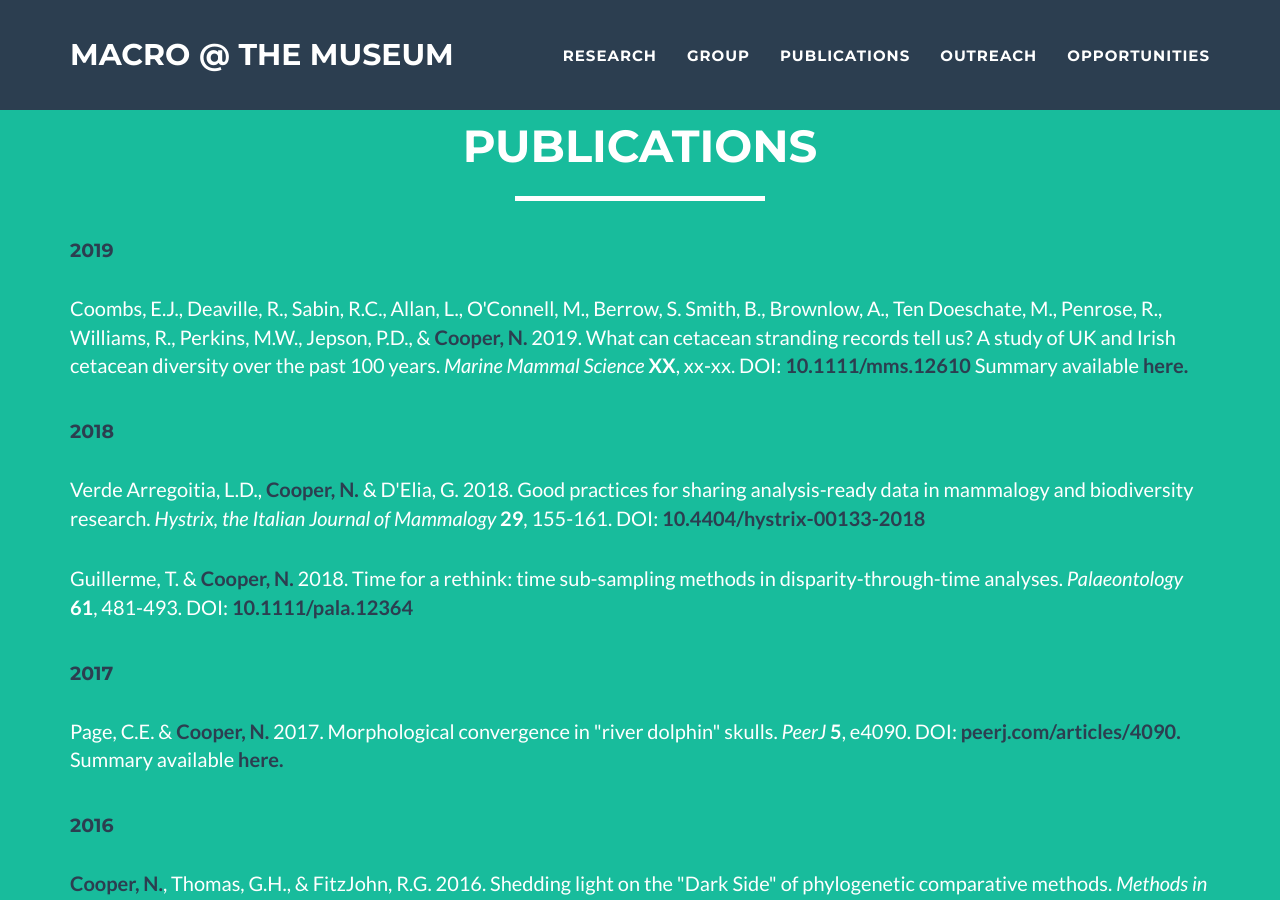
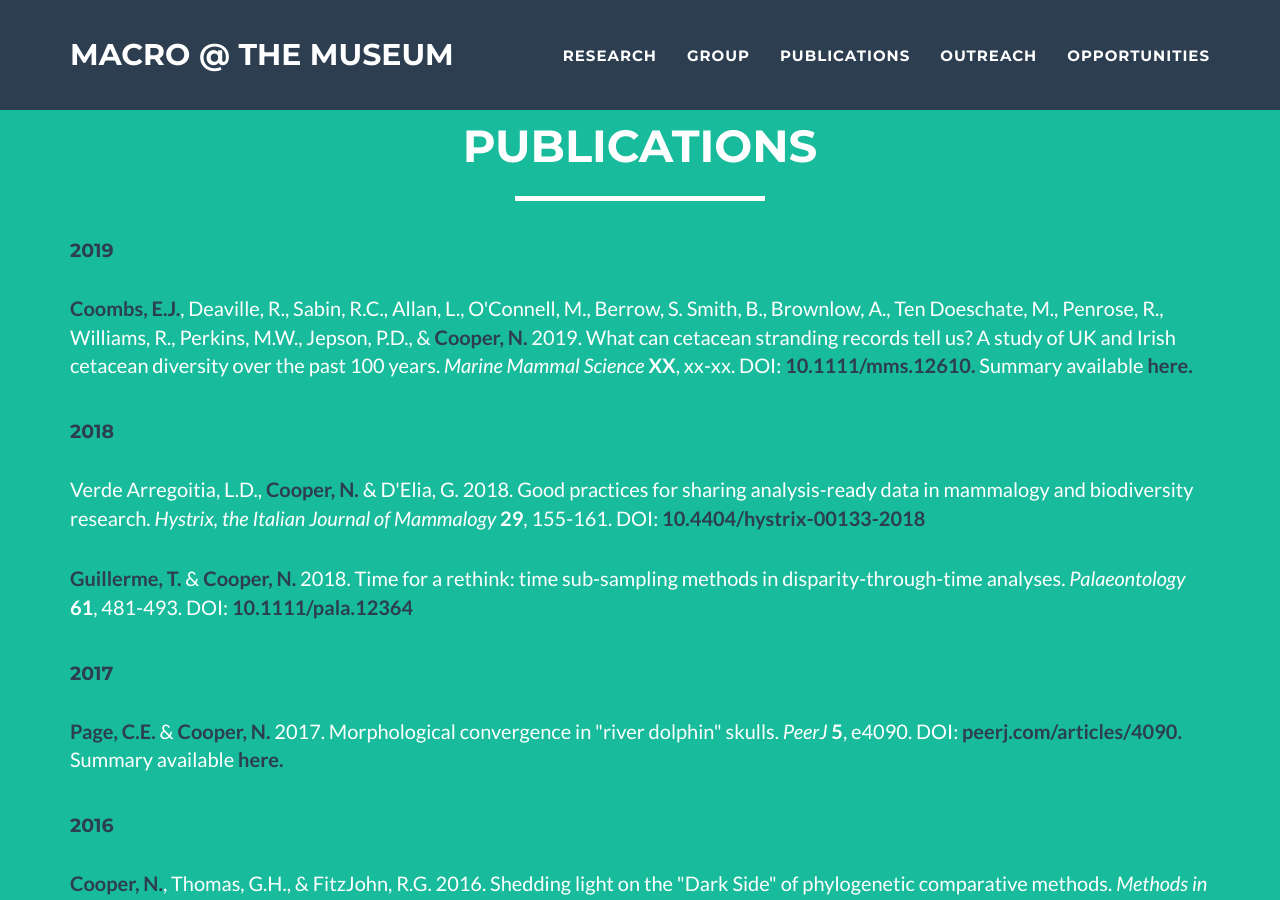
Before and after one commit to nhcooper123/nhcooper123.github.io, a Jekyll site: the page publications.html, which Jekyll copies as it is, in a window 1280 px wide and 900 px high. Built offline with Jekyll 4.4.1, drawn with Linux system fonts in a browser that asks for light colours; comment, search, counter and statistics services are not loaded.

Commit message:
Bold lab members

```diff
--- a/publications.html
+++ b/publications.html
@@ -98,13 +98,13 @@
 
 &nbsp
   <p>
-    Coombs, E.J., Deaville, R., Sabin, R.C., Allan, L., O'Connell, M., Berrow, S. Smith, B., Brownlow, A., Ten Doeschate, M., Penrose, R., Williams, R., Perkins, M.W., Jepson, P.D., &amp; <strong><font color="2c3e50">Cooper, N.</font></strong>
+    <strong><font color="2c3e50">Coombs, E.J.</font></strong>, Deaville, R., Sabin, R.C., Allan, L., O'Connell, M., Berrow, S. Smith, B., Brownlow, A., Ten Doeschate, M., Penrose, R., Williams, R., Perkins, M.W., Jepson, P.D., &amp; <strong><font color="2c3e50">Cooper, N.</font></strong>
     2019.
     What can cetacean stranding records tell us? A study of UK and Irish cetacean diversity over the past 100 years.
     <em>Marine Mammal Science</em>
     <strong>XX</strong>,
     xx-xx.
-    DOI: <a href="https://doi.org/10.1111/mms.12610"><strong><font color="2c3e50">10.1111/mms.12610 </font></strong></a>
+    DOI: <a href="https://doi.org/10.1111/mms.12610"><strong><font color="2c3e50">10.1111/mms.12610. </font></strong></a>
     Summary available <a href="https://www.nhm.ac.uk/discover/news/2019/march/historic-whale-and-dolphin-stranding-data-made-public-for-the-fi.html"><strong><font color="2c3e50">here.</font></strong></a>
 
   </p>
@@ -128,7 +128,7 @@
 
  &nbsp
   <p>
-    Guillerme, T. &amp; <strong><font color="2c3e50">Cooper, N.</font></strong>
+    <strong><font color="2c3e50">Guillerme, T.</font></strong> &amp; <strong><font color="2c3e50">Cooper, N.</font></strong>
     2018.
     Time for a rethink: time sub-sampling methods in disparity-through-time analyses.
     <em>Palaeontology</em>
@@ -147,7 +147,7 @@
 
  &nbsp
   <p>
-    Page, C.E. &amp; <strong><font color="2c3e50">Cooper, N.</font></strong>
+    <strong><font color="2c3e50">Page, C.E.</font></strong> &amp; <strong><font color="2c3e50">Cooper, N.</font></strong>
     2017.
     Morphological convergence in "river dolphin" skulls.
     <em>PeerJ</em>
```
